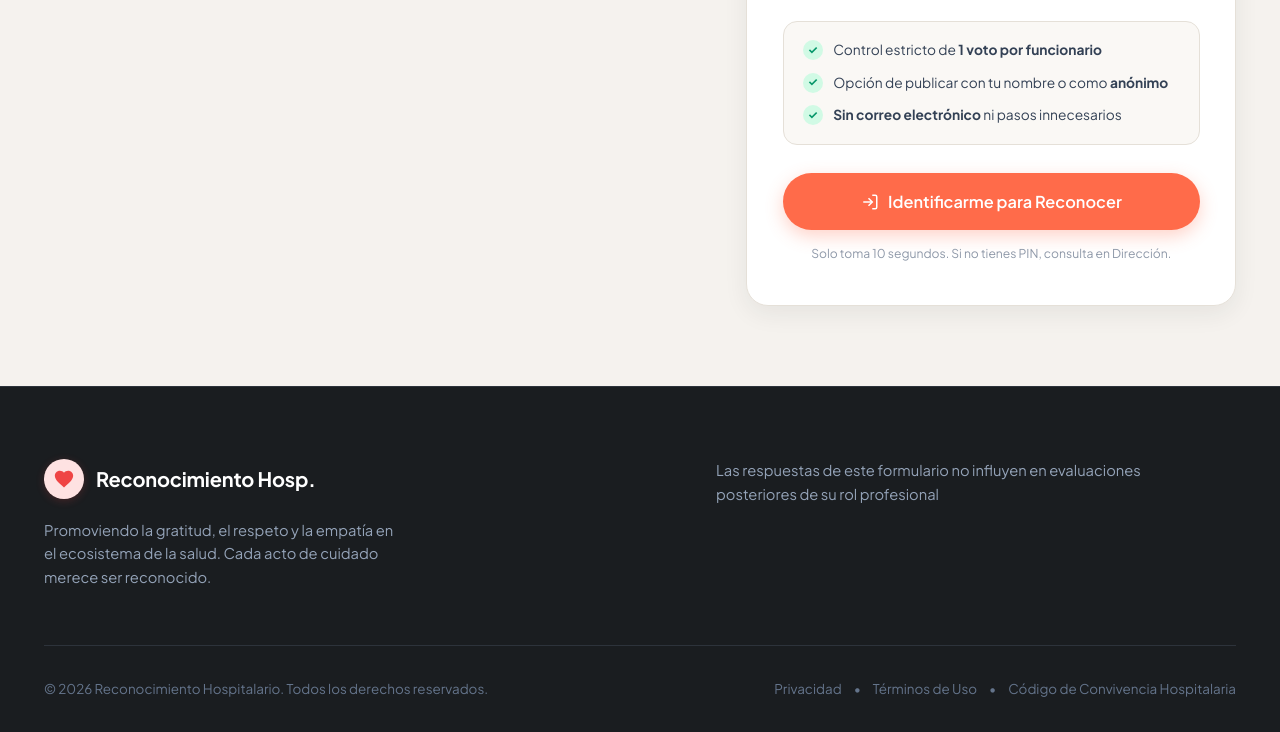
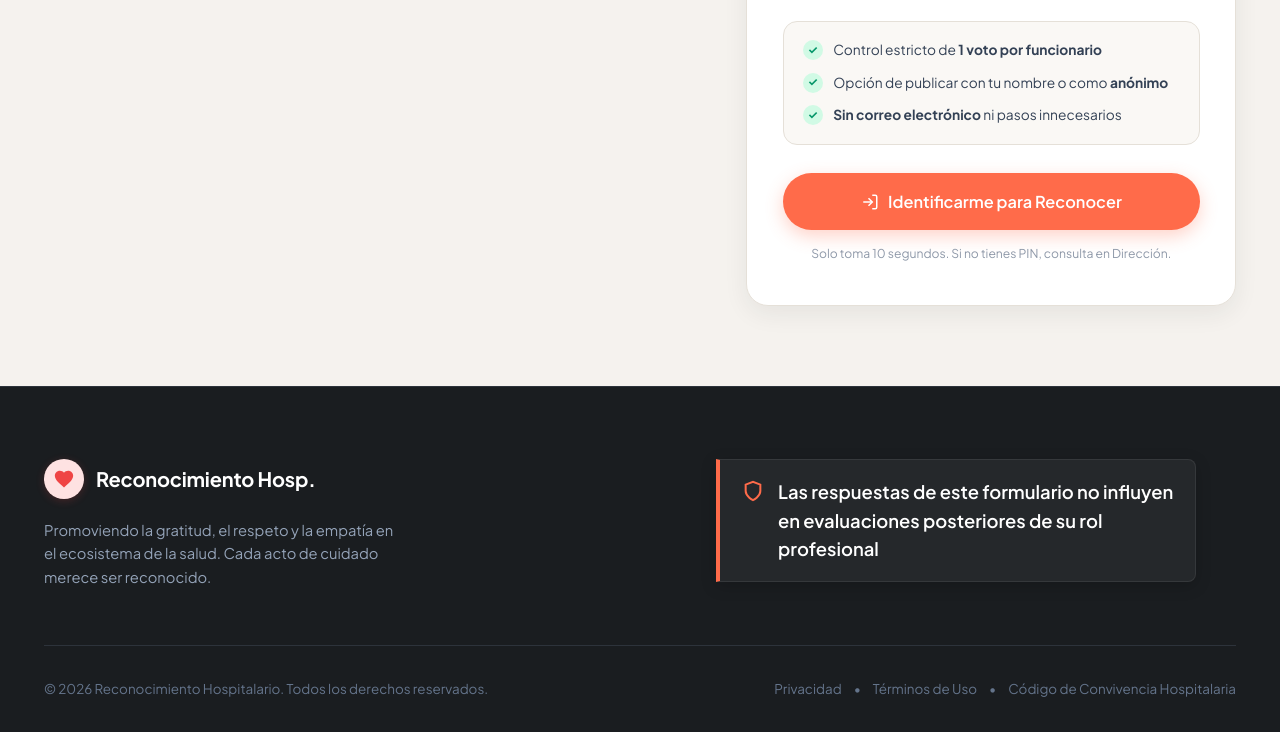
Before and after one commit to saludxtecnologica-lang/paginaseminario, a website: page index.html in a window 1280 px wide. Shown: the part 1044-1776 px from the top of the page. Drawn offline with nearby package versions, Linux system fonts and the light colour scheme; no server answers; a web font is replaced by a local one.

Commit message:
style: aumentar tamaño y resaltar aviso de no impacto en evaluaciones en el footer

```diff
--- a/index.html
+++ b/index.html
@@ -484,7 +484,12 @@
 
         <!-- Columna 2: Aviso Institucional -->
         <div class="footer-col">
-          <p class="footer-notice">Las respuestas de este formulario no influyen en evaluaciones posteriores de su rol profesional</p>
+          <div class="footer-notice">
+            <svg class="footer-notice-icon" viewBox="0 0 24 24" width="22" height="22" fill="none" stroke="currentColor" stroke-width="2.2">
+              <path d="M12 22s8-4 8-10V5l-8-3-8 3v7c0 6 8 10 8 10z"></path>
+            </svg>
+            <span>Las respuestas de este formulario no influyen en evaluaciones posteriores de su rol profesional</span>
+          </div>
         </div>
 
       </div>
--- a/public/styles.css
+++ b/public/styles.css
@@ -1132,10 +1132,26 @@ body {
 }
 
 .footer-notice {
-  font-size: 0.92rem;
-  color: #94A3B8;
-  line-height: 1.6;
-  max-width: 440px;
+  display: flex;
+  align-items: flex-start;
+  gap: 0.9rem;
+  font-size: 1.15rem;
+  font-weight: 600;
+  color: #FFFFFF;
+  line-height: 1.55;
+  max-width: 480px;
+  background: rgba(255, 255, 255, 0.05);
+  border: 1px solid rgba(255, 255, 255, 0.08);
+  border-left: 4px solid var(--color-primary);
+  padding: 1.1rem 1.35rem;
+  border-radius: 0 var(--radius-sm) var(--radius-sm) 0;
+  box-shadow: 0 4px 16px rgba(0, 0, 0, 0.18);
+}
+
+.footer-notice-icon {
+  flex-shrink: 0;
+  color: var(--color-primary);
+  margin-top: 2px;
 }
 
 .footer-heading {
--- a/styles.css
+++ b/styles.css
@@ -1132,10 +1132,26 @@ body {
 }
 
 .footer-notice {
-  font-size: 0.92rem;
-  color: #94A3B8;
-  line-height: 1.6;
-  max-width: 440px;
+  display: flex;
+  align-items: flex-start;
+  gap: 0.9rem;
+  font-size: 1.15rem;
+  font-weight: 600;
+  color: #FFFFFF;
+  line-height: 1.55;
+  max-width: 480px;
+  background: rgba(255, 255, 255, 0.05);
+  border: 1px solid rgba(255, 255, 255, 0.08);
+  border-left: 4px solid var(--color-primary);
+  padding: 1.1rem 1.35rem;
+  border-radius: 0 var(--radius-sm) var(--radius-sm) 0;
+  box-shadow: 0 4px 16px rgba(0, 0, 0, 0.18);
+}
+
+.footer-notice-icon {
+  flex-shrink: 0;
+  color: var(--color-primary);
+  margin-top: 2px;
 }
 
 .footer-heading {
```
Also changed, not shown: public/index.html (+6 -1 lines).
